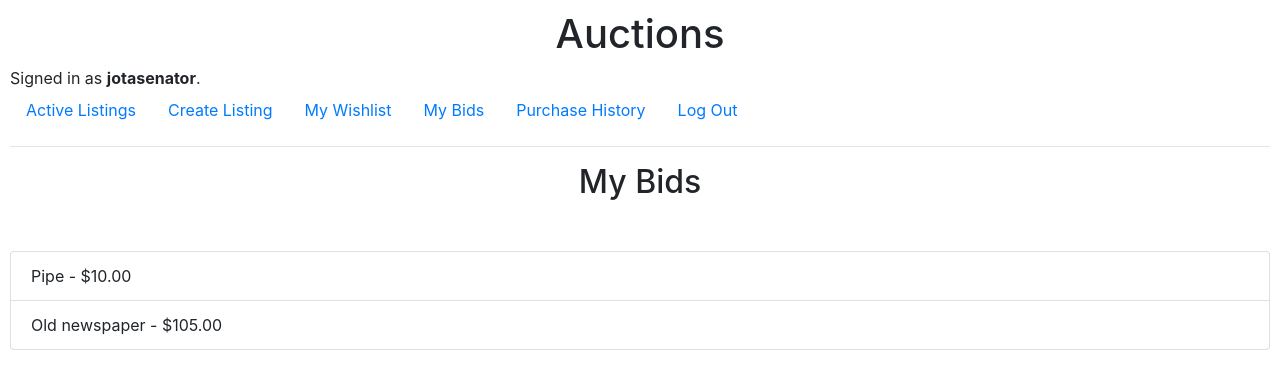
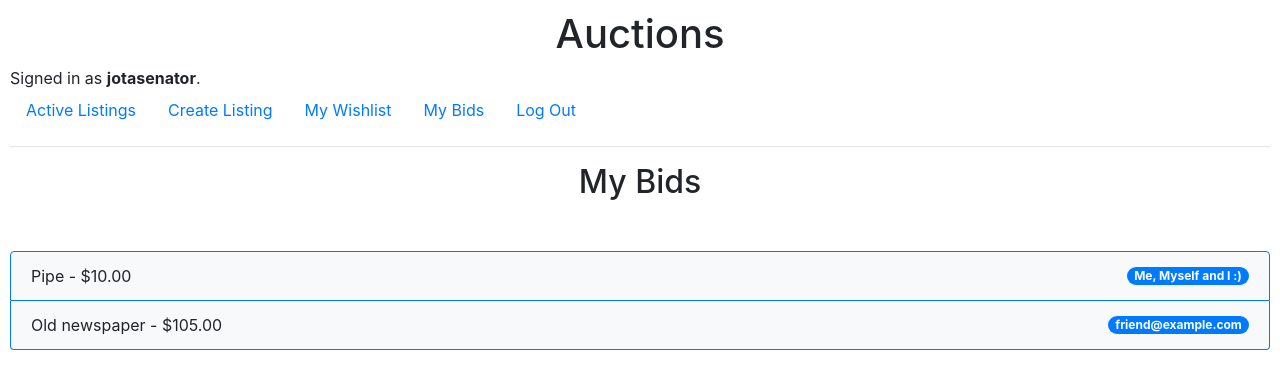
Before and after one commit to jotasenator/project2, a Django app: page /bids in a window 1280 px wide. Shown: the top 389 px of the page. Run offline with Django 3.2, Linux system fonts and the light colour scheme; a user stored in the database is signed in; data comes from the database, SQL or seed files in the repository; both versions use the stored data as it was after the commit; some libraries are stand-ins or nearby versions.

Commit message:
Implement winner

```diff
--- a/auctions/static/auctions/styles.css
+++ b/auctions/static/auctions/styles.css
@@ -109,3 +109,28 @@ h2 {
   box-shadow: 0px 0px 10px rgba(0, 0, 0, 0.5);
   border-radius: 10px;
 }
+
+.list-group-item {
+  background-color: #f8f9fa;
+  border-color: #007bff;
+}
+
+.badge-primary {
+  background-color: #007bff;
+}
+
+@keyframes winner-animation {
+  0% {
+    transform: scale(1);
+  }
+  50% {
+    transform: scale(1.2);
+  }
+  100% {
+    transform: scale(1);
+  }
+}
+
+.winner {
+  animation: winner-animation 2s infinite;
+}
--- a/auctions/templates/auctions/bids.html
+++ b/auctions/templates/auctions/bids.html
@@ -1,11 +1,21 @@
 {% extends "auctions/layout.html" %}
+{% load custom_filters %}
 
 {% block body %}
   <h2>My Bids</h2>
   <ul class="list-group">
     {% for bid in bids %}
-      <li class="list-group-item">
+      <li class="list-group-item d-flex justify-content-between align-items-center">
         {{ bid.listing.title }} - ${{ bid.bid_amount }}
+        {% with winner=winners|get_item:bid.listing.id %}
+          {% if winner %}
+            {% if winner == request.user %}
+              <span class="badge badge-primary badge-pill">Me, Myself and I :)</span>
+            {% else %}
+              <span class="badge badge-primary badge-pill">{{ winner.username }}</span>
+            {% endif %}
+          {% endif %}
+        {% endwith %}
       </li>
     {% empty %}
       <li class="list-group-item">No bids yet.</li>
--- a/auctions/templates/auctions/layout.html
+++ b/auctions/templates/auctions/layout.html
@@ -41,9 +41,6 @@
       <li class="nav-item">
         <a class="nav-link" href="{% url 'bids' %}">My Bids</a>
       </li>
-      <li class="nav-item">
-        <a class="nav-link" href="{% url 'purchase' %}">Purchase History</a>
-      </li>
       {% endif %}
       {% if user.is_authenticated %}
       <li class="nav-item">
--- a/auctions/templates/auctions/listing.html
+++ b/auctions/templates/auctions/listing.html
@@ -21,7 +21,7 @@
 
     <div class="col-md-6">
       {% if winner %}
-        <p>The winner is: {{ winner.username }}</p>
+        <p class="winner">The winner was: {{ winner.username }} !!</p>
       {% else %}
         <form method="post">
           {% csrf_token %}
--- /dev/null
+++ b/auctions/templatetags/custom_filters.py
@@ -0,0 +1,7 @@
+from django import template
+
+register = template.Library()
+
+@register.filter
+def get_item(dictionary, key):
+    return dictionary.get(key)
--- a/auctions/urls.py
+++ b/auctions/urls.py
@@ -10,6 +10,5 @@ urlpatterns = [
     path("create", views.create, name="create"),
     path("wishlist", views.wishlist, name="wishlist"),
     path("bids", views.bids, name="bids"),
-    path("purchase_history", views.purchase, name="purchase"),
     path("listing/<int:listing_id>", views.listing, name="listing"),
 ]
--- a/auctions/views.py
+++ b/auctions/views.py
@@ -87,36 +87,29 @@ def create(request):
 
 
 @login_required
-def bids(request):
-    bids = Bid.objects.filter(bidder=request.user)
-    return render(request, "auctions/bids.html", {"bids": bids})
-
-
-@login_required
 def wishlist(request):
     return render(request, "auctions/wishlist.html")
 
 
-@login_required
-def purchase(request):
-    return render(request, "auctions/purchase.html")
+# winner calculation for using on listing and bids functions
+def get_winner(listing):
+    if timezone.now() > listing.deadline:
+        all_bids = Bid.objects.filter(listing=listing)
+        if all_bids:
+            winning_bid = all_bids.order_by("-bid_amount").first()
+            winner = winning_bid.bidder
+            return winner
+    return None
 
 
 def listing(request, listing_id):
     listing = Listing.objects.get(id=listing_id)
     deadline_str = listing.deadline.isoformat()
     time_remaining = listing.deadline - timezone.now()
-    if time_remaining.total_seconds() > 0:
-        time_remaining_str = str(time_remaining).split(".")[0]
-        winner = None
-    else:
+    time_remaining_str = str(time_remaining).split(".")[0]
+    if time_remaining.total_seconds() <= 0:
         time_remaining_str = "Bidding has ended"
-        bids = Bid.objects.filter(listing=listing)
-        if bids:
-            winning_bid = bids.order_by("-bid_amount").first()
-            winner = winning_bid.bidder
-        else:
-            winner = None
+    winner = get_winner(listing)
 
     if request.method == "POST":
         bid_amount = request.POST["bid_amount"]
@@ -135,3 +128,15 @@ def listing(request, listing_id):
             "winner": winner,
         },
     )
+
+
+@login_required
+def bids(request):
+    bids = Bid.objects.filter(bidder=request.user)
+    winners = {}
+    for bid in bids:
+        listing = bid.listing
+        winner = get_winner(listing)
+        if winner:
+            winners[listing.id] = winner
+    return render(request, "auctions/bids.html", {"bids": bids, "winners": winners})
```
Also changed, not shown: auctions/templates/auctions/purchase.html (deleted, +0 -7 lines), db.sqlite3.
